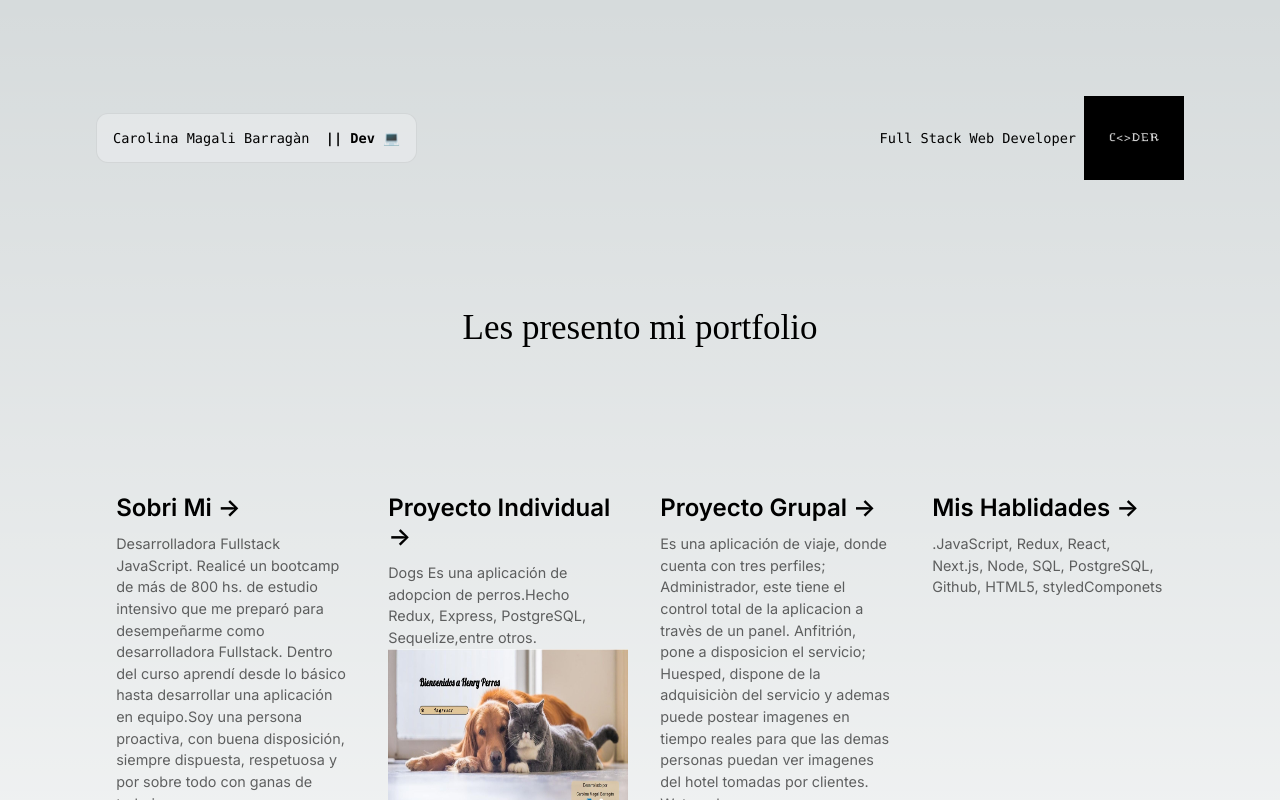
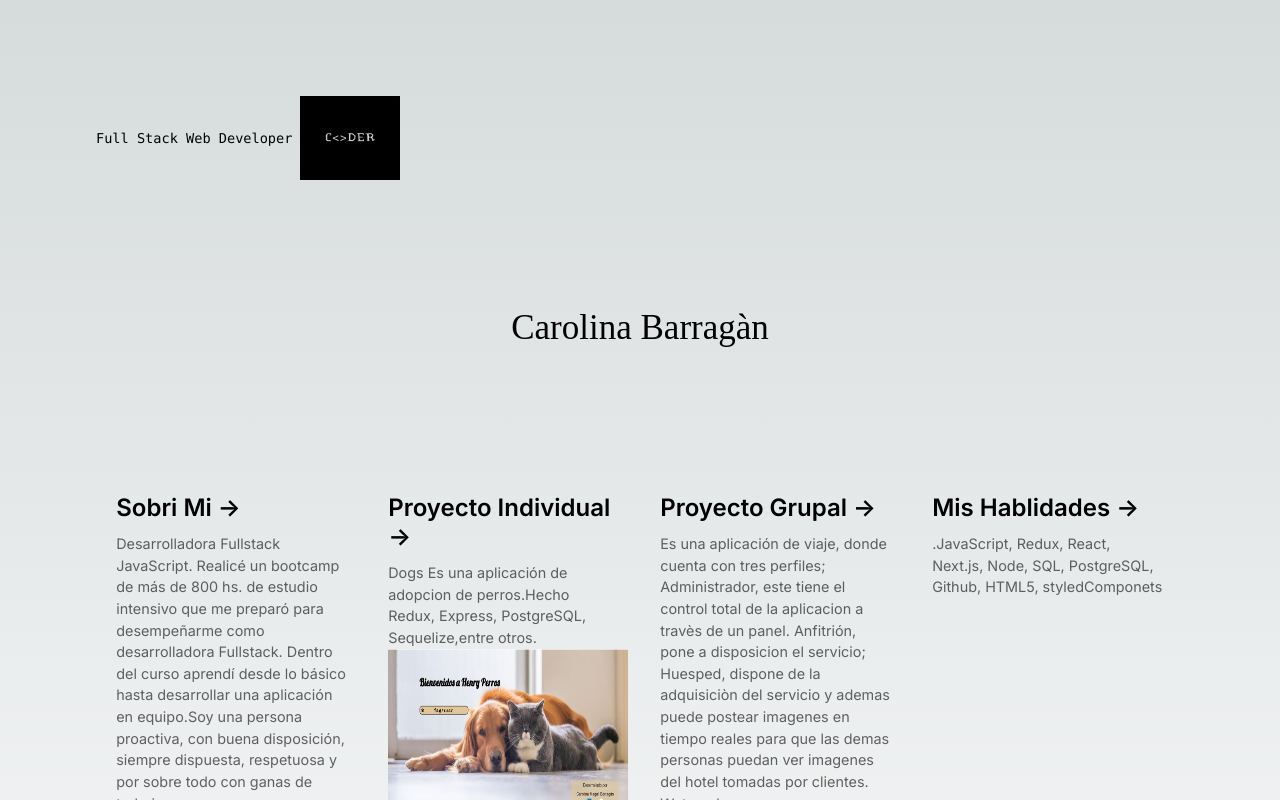
Before and after one commit to carobarragan/Port-Caro, a Next.js app: page / in a window 1280 px wide. Shown: the top 800 px of the page. Built offline with nearby package versions, Linux system fonts and the light colour scheme.

Commit message:
nombre y ajustes

```diff
--- a/pages/index.js
+++ b/pages/index.js
@@ -17,10 +17,10 @@ export default function Home() {
       </Head>
       <main className={styles.main}>
         <div className={styles.description}>
-          <p>
+          {/* <p>
             Carolina Magali Barragàn &nbsp;
             <code className={styles.code}>|| Dev 💻</code>
-          </p>
+          </p> */}
 
           <div>
             <a
@@ -42,7 +42,7 @@ export default function Home() {
         </div>
         <div className={styles.titulo} width={180} height={280}>
           {" "}
-          Les presento mi portfolio
+          Carolina Barragàn
         </div>
 
         <div className={styles.grid}>
--- a/styles/Home.module.css
+++ b/styles/Home.module.css
@@ -182,7 +182,7 @@
 }
 @media (max-width: 700px) {
   .foter {
-    padding: 4rem;
+    padding: 2rem;
   }
 }
 
```
